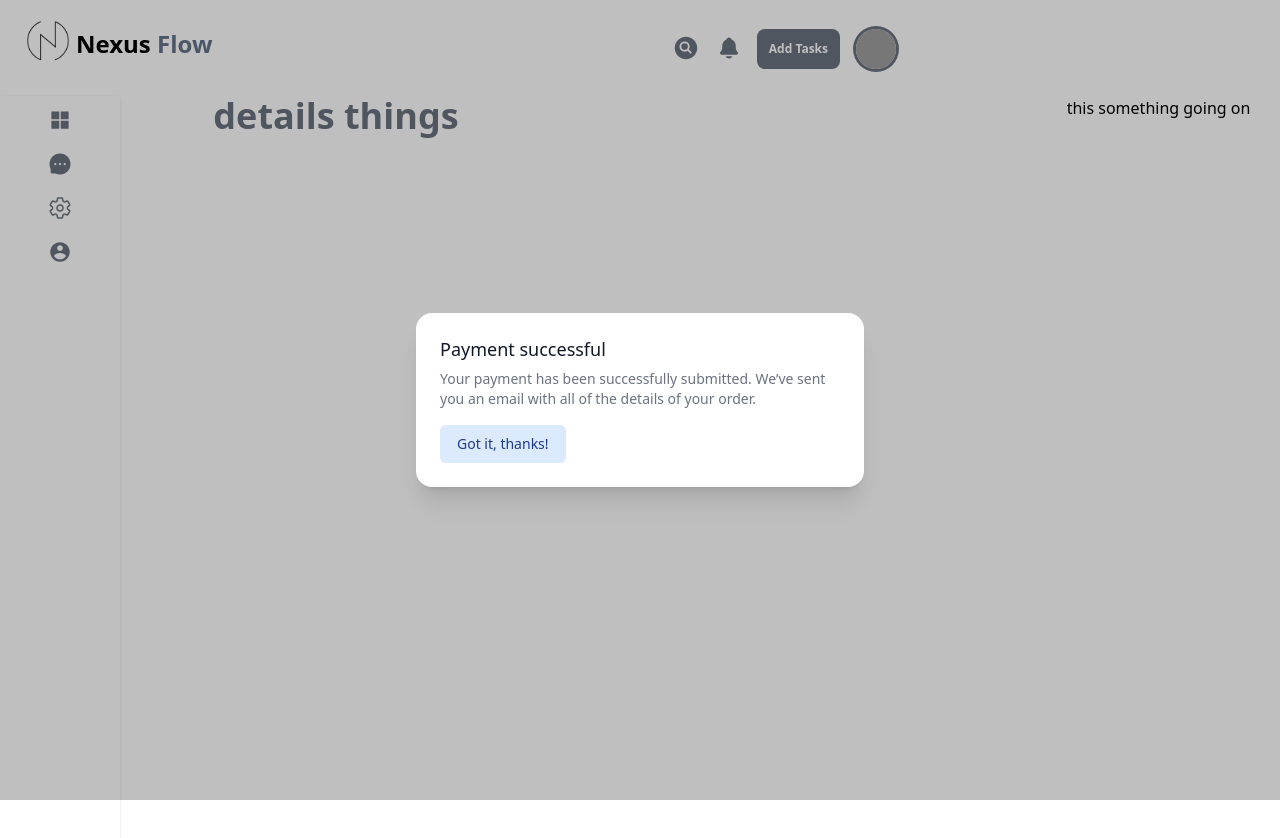
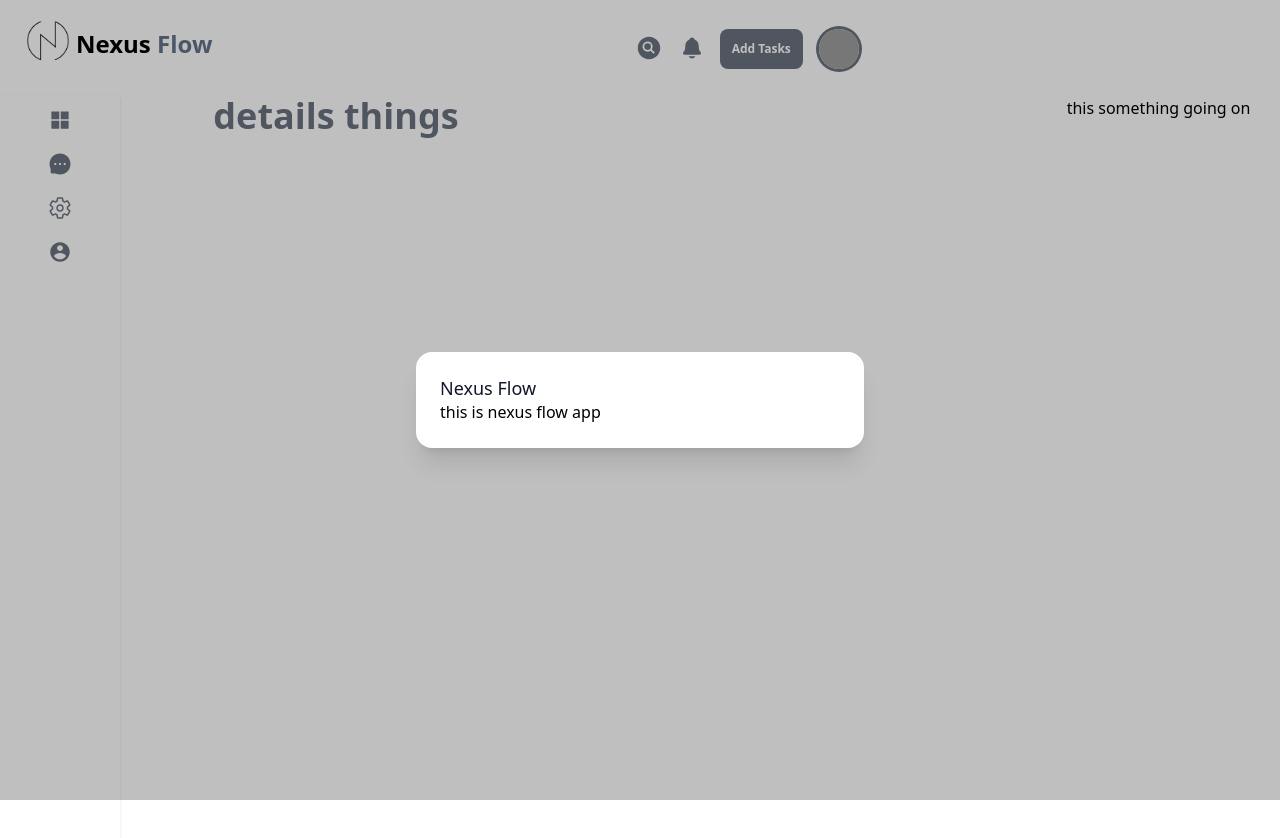
Before and after one commit to furqanRupom/NextFlow, a React (Vite) app: page /about in a window 1280 px wide. Both pictures are taken after a click on the button "Add Tasks". Shown: the top 838 px of the page. Built offline with nearby package versions, Linux system fonts and the light colour scheme; grey boxes are pictures that could not be loaded.

Commit message:
added task modals

```diff
--- a/src/components/Heading.jsx
+++ b/src/components/Heading.jsx
@@ -4,18 +4,18 @@ import { IoNotifications, IoSearchCircle } from "react-icons/io5";
 import Profile from "./Profile";
 import Modal from "./Modal";
 import { Link } from "react-router-dom";
+import TaskModal from "./TaskModal";
 
 const Heading = () => {
   const [isOpen, setIsOpen] = useState(false);
   return (
-    <div className="flex items-center justify-between max-w-4xl">
+    <div className="flex items-center justify-between ">
       <div className="flex items-center">
         <img className="w-24  h-24 object-cover" src={logo} alt="logo" />
         <h3 className="text-2xl  mb-2 font-semibold -ml-5">
           Nexus<span className="text-slate-500"> Flow</span>
         </h3>
       </div>
-
 
       <div>
         <ul className="flex space-x-4 items-center text-2xl">
@@ -40,7 +40,10 @@ const Heading = () => {
           </li>
         </ul>
       </div>
-      <Modal isOpen={isOpen} setIsOpen={setIsOpen} />
+      <TaskModal
+        isOpen={isOpen}
+        setIsOpen={setIsOpen}
+      />
     </div>
   );
 };
--- a/src/components/Modal.jsx
+++ b/src/components/Modal.jsx
@@ -1,7 +1,7 @@
 import { Dialog, Transition } from '@headlessui/react'
 import { Fragment, useState } from 'react'
 
-export default function Modal({isOpen,setIsOpen}) {
+export default function Modal({isOpen,setIsOpen,title,children}) {
  const closeModal = () =>{
     setIsOpen(false);
  }
@@ -40,23 +40,12 @@ export default function Modal({isOpen,setIsOpen}) {
                     as="h3"
                     className="text-lg font-medium leading-6 text-gray-900"
                   >
-                    Payment successful
+                   {title}
                   </Dialog.Title>
-                  <div className="mt-2">
-                    <p className="text-sm text-gray-500">
-                      Your payment has been successfully submitted. We’ve sent
-                      you an email with all of the details of your order.
-                    </p>
-                  </div>
 
-                  <div className="mt-4">
-                    <button
-                      type="button"
-                      className="inline-flex justify-center rounded-md border border-transparent bg-blue-100 px-4 py-2 text-sm font-medium text-blue-900 hover:bg-blue-200 focus:outline-none focus-visible:ring-2 focus-visible:ring-blue-500 focus-visible:ring-offset-2"
-                      onClick={closeModal}
-                    >
-                      Got it, thanks!
-                    </button>
+
+                  <div>
+                    {children}
                   </div>
                 </Dialog.Panel>
               </Transition.Child>
--- /dev/null
+++ b/src/components/TaskModal.jsx
@@ -0,0 +1,14 @@
+import Modal from "./Modal";
+
+const  TaskModal = ({isOpen,setIsOpen}) => {
+
+    return (
+        <div>
+            <Modal isOpen={isOpen} setIsOpen={setIsOpen} title="Nexus Flow">this is nexus flow app </Modal>
+
+        </div>
+    );
+};
+
+
+export default TaskModal;
```
